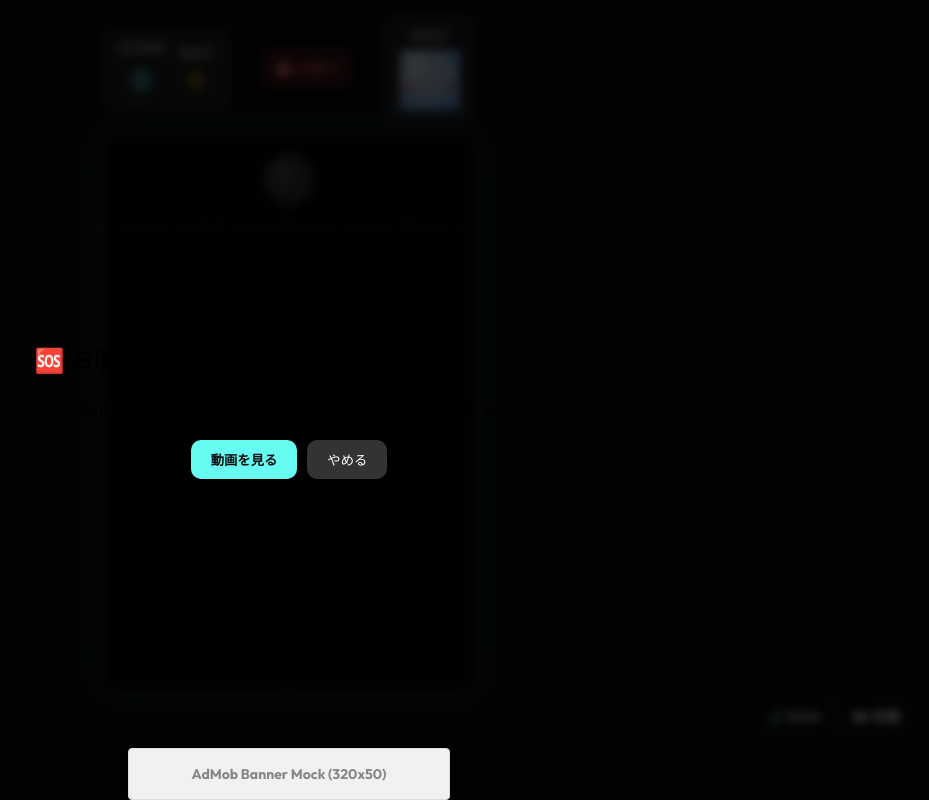
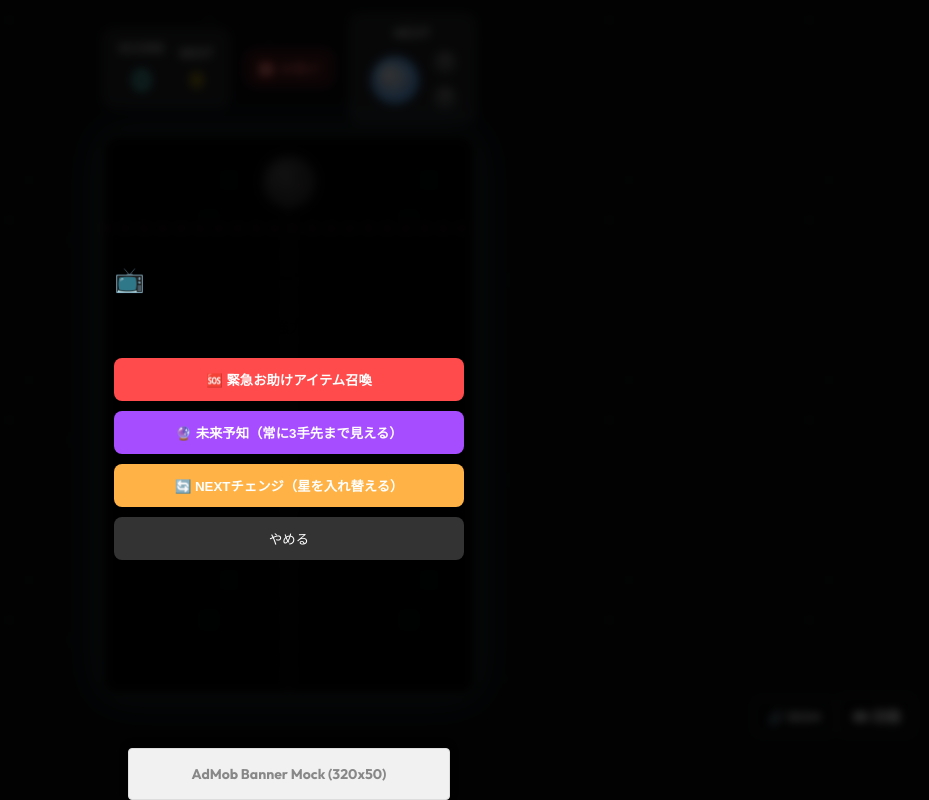
Before and after one commit to done-void/planet-game, a website built with Vite: page index.html in a window 1280 px wide. Both pictures are taken after a click on the button "🆘 お助け". Shown: the whole page, without its empty margins (351-1280 px from the left). Built offline with nearby package versions, Linux system fonts and the light colour scheme; what @capacitor-community/admob would draw is missing.

Commit message:
feat: 広告視聴によるNEXT拡張（未来予知）およびNEXT入れ替え機能の実装

```diff
--- a/index.html
+++ b/index.html
@@ -22,8 +22,14 @@
         </div>
         <button id="sos-button" class="sos-btn">🆘 お助け</button>
         <div class="next-planet">
-          <span class="label">NEXT</span>
-          <canvas id="next-preview-canvas" width="60" height="60"></canvas>
+          <span class="label" style="text-align: center; width: 100%;">NEXT</span>
+          <div style="display: flex; align-items: center; gap: 5px;">
+            <canvas id="next-preview-canvas" width="60" height="60"></canvas>
+            <div id="future-previews" style="display: flex; flex-direction: column; gap: 5px;">
+              <canvas id="next-preview-canvas-2" width="30" height="30"></canvas>
+              <canvas id="next-preview-canvas-3" width="30" height="30"></canvas>
+            </div>
+          </div>
         </div>
       </div>
 
@@ -42,13 +48,15 @@
       </div>
 
       <!-- Modals -->
-      <div id="sos-modal" class="modal hidden">
+      <div id="ads-modal" class="modal hidden">
         <div class="modal-content">
-          <h2>🆘 お助けアイテム召喚</h2>
-          <p>短い動画広告を視聴して、強力なお助けアイテムを次に降らせますか？</p>
-          <div class="modal-buttons" style="display:flex; gap:10px; justify-content:center; margin-top:20px;">
-            <button id="watch-ad-btn" style="background:#66fcf1; color:#0b0c10; border:none; padding:10px 20px; border-radius:10px; cursor:pointer; font-weight:bold;">動画を見る</button>
-            <button id="cancel-sos-btn" style="background:#333; color:#fff; border:none; padding:10px 20px; border-radius:10px; cursor:pointer;">やめる</button>
+          <h2>📺 お助け＆ボーナス</h2>
+          <p>動画広告を視聴して、強力な効果を発動します。</p>
+          <div style="display:flex; flex-direction:column; gap:10px; margin-top:20px;">
+            <button id="watch-ad-sos-btn" class="ad-btn" style="background:#ff4b4b; color:#fff; border:none; padding:12px; border-radius:8px; font-weight:bold; cursor:pointer;">🆘 緊急お助けアイテム召喚</button>
+            <button id="watch-ad-future-btn" class="ad-btn" style="background:#a64dff; color:#fff; border:none; padding:12px; border-radius:8px; font-weight:bold; cursor:pointer;">🔮 未来予知（常に3手先まで見える）</button>
+            <button id="watch-ad-reroll-btn" class="ad-btn" style="background:#ffb347; color:#fff; border:none; padding:12px; border-radius:8px; font-weight:bold; cursor:pointer;">🔄 NEXTチェンジ（星を入れ替える）</button>
+            <button id="cancel-ads-btn" style="background:#333; color:#fff; border:none; padding:12px; border-radius:8px; cursor:pointer;">やめる</button>
           </div>
         </div>
       </div>
--- a/main.js
+++ b/main.js
@@ -34,14 +34,9 @@ async function initAdMob() {
     };
     await AdMob.showBanner(bannerOptions);
 
-    // リワード広告（動画）のリスナー登録
+    // リワード広告の報酬付与処理
     AdMob.addListener('rewardedVideoUserDidEarnReward', () => {
-      // 視聴完了時の処理: 青色超巨星(14)かミニブラックホール(15)をランダムで付与
-      const isSupernova = Math.random() < 0.5;
-      currentPlanetIndex = isSupernova ? 14 : 15;
-      // 強力なアイテムなので、次のNEXTは通常のものに戻しておく（連発防止）
-      nextPlanetIndex = getNextPlanetIndex();
-      updateNextPreview();
+      handleRewardGiven();
     });
 
   } catch (error) {
@@ -64,8 +59,24 @@ async function showInterstitialAd() {
   }
 }
 
+let pendingRewardType = null;
+
+function handleRewardGiven() {
+  if (pendingRewardType === 'sos') {
+    const isSupernova = Math.random() < 0.5;
+    currentPlanetIndex = isSupernova ? 14 : 15;
+  } else if (pendingRewardType === 'future') {
+    isFutureRevealed = true;
+  } else if (pendingRewardType === 'reroll') {
+    nextPlanetsQueue = [getNextPlanetIndex(), getNextPlanetIndex(), getNextPlanetIndex()];
+  }
+  updateNextPreview();
+  pendingRewardType = null;
+}
+
 // リワード広告の表示関数
-async function showRewardVideoAd() {
+async function showRewardVideoAd(type) {
+  pendingRewardType = type;
   try {
     const options = {
       adId: 'ca-app-pub-3940256099942544/5224354917', // Google Test Rewarded Video ID
@@ -76,10 +87,7 @@ async function showRewardVideoAd() {
   } catch (error) {
     console.log("Reward video ad failed:", error);
     // Web環境でのテスト用（動画が見れない場合は直接付与）
-    const isSupernova = Math.random() < 0.5;
-    currentPlanetIndex = isSupernova ? 14 : 15;
-    nextPlanetIndex = getNextPlanetIndex();
-    updateNextPreview();
+    handleRewardGiven();
   }
 }
 
@@ -150,8 +158,11 @@ function getNextPlanetIndex() {
   return Math.floor(Math.random() * 5); // 通常の月〜金星
 }
 
-let currentPlanetIndex = getNextPlanetIndex();
-let nextPlanetIndex = getNextPlanetIndex();let flashAlpha = 0;
+let isFutureRevealed = false;
+let nextPlanetsQueue = [getNextPlanetIndex(), getNextPlanetIndex(), getNextPlanetIndex()];
+let currentPlanetIndex = nextPlanetsQueue.shift();
+nextPlanetsQueue.push(getNextPlanetIndex());
+let flashAlpha = 0;
 // ハイスコアの読み込み
 let bestScore = parseInt(localStorage.getItem('planetGameBestScore')) || 0;
 document.getElementById('best-score').innerText = bestScore;
@@ -186,19 +197,38 @@ const supermassiveStars = [];
 const scoreEl = document.getElementById('score');
 const nextPreviewCanvas = document.getElementById('next-preview-canvas');
 
-function updateNextPreview() {
-  if (!nextPreviewCanvas) return;
-  const planet = PLANETS[nextPlanetIndex];
-  const ctx = nextPreviewCanvas.getContext('2d');
-  ctx.clearRect(0, 0, 60, 60);
+function drawPreviewOnCanvas(canvasId, planetDef, size, isLocked) {
+  const canvas = document.getElementById(canvasId);
+  if (!canvas) return;
+  const ctx = canvas.getContext('2d');
+  ctx.clearRect(0, 0, canvas.width, canvas.height);
 
   ctx.save();
-  ctx.translate(30, 30);
-  // 少し大きめの星は縮小して枠内に収める
-  const scale = planet.radius > 60 ? 25 / planet.radius : 1;
-  ctx.scale(scale, scale);
-  drawPlanetContent(ctx, planet, planet.radius);
+  ctx.translate(canvas.width / 2, canvas.height / 2);
+
+  if (isLocked) {
+    ctx.fillStyle = 'rgba(255,255,255,0.2)';
+    ctx.beginPath();
+    ctx.arc(0, 0, size/2 * 0.8, 0, 2*Math.PI);
+    ctx.fill();
+    ctx.fillStyle = '#fff';
+    ctx.font = `bold ${size/2 * 0.8}px sans-serif`;
+    ctx.textAlign = 'center';
+    ctx.textBaseline = 'middle';
+    ctx.fillText('?', 0, 0);
+  } else {
+    // 描画用のスケール
+    const scale = planetDef.radius > size/2 ? (size/2 * 0.8) / planetDef.radius : 1;
+    ctx.scale(scale, scale);
+    drawPlanetContent(ctx, planetDef, planetDef.radius);
+  }
   ctx.restore();
+}
+
+function updateNextPreview() {
+  drawPreviewOnCanvas('next-preview-canvas', PLANETS[nextPlanetsQueue[0]], 60, false);
+  drawPreviewOnCanvas('next-preview-canvas-2', PLANETS[nextPlanetsQueue[1]], 30, !isFutureRevealed);
+  drawPreviewOnCanvas('next-preview-canvas-3', PLANETS[nextPlanetsQueue[2]], 30, !isFutureRevealed);
 }
 
 function addPlanet(x, y, index) {
@@ -241,8 +271,8 @@ function triggerDrop() {
   }
 
   // currentにnextを入れ、nextを新しく生成する
-  currentPlanetIndex = nextPlanetIndex;
-  nextPlanetIndex = getNextPlanetIndex();
+  currentPlanetIndex = nextPlanetsQueue.shift();
+  nextPlanetsQueue.push(getNextPlanetIndex());
   updateNextPreview();
 
   setTimeout(() => {
@@ -909,8 +939,10 @@ document.getElementById('retry-btn').addEventListener('click', () => {
   currentFalling = null;
   document.getElementById('game-over-screen').classList.add('hidden');
 
-  currentPlanetIndex = getNextPlanetIndex();
-  nextPlanetIndex = getNextPlanetIndex();
+  isFutureRevealed = false;
+  nextPlanetsQueue = [getNextPlanetIndex(), getNextPlanetIndex(), getNextPlanetIndex()];
+  currentPlanetIndex = nextPlanetsQueue.shift();
+  nextPlanetsQueue.push(getNextPlanetIndex());
   updateNextPreview();
 });
 
@@ -1005,31 +1037,43 @@ closeLegendBtn.addEventListener('click', () => {
 });
 
 // ======================================
-// お助けアイテム（SOS）ロジック
+// 広告＆お助けモーダルロジック
 // ======================================
-const sosBtn = document.getElementById('sos-button');
-const sosModal = document.getElementById('sos-modal');
-const watchAdBtn = document.getElementById('watch-ad-btn');
-const cancelSosBtn = document.getElementById('cancel-sos-btn');
+const adsBtn = document.getElementById('sos-button');
+const adsModal = document.getElementById('ads-modal');
+const cancelAdsBtn = document.getElementById('cancel-ads-btn');
 
-sosBtn.addEventListener('click', () => {
+const watchAdSosBtn = document.getElementById('watch-ad-sos-btn');
+const watchAdFutureBtn = document.getElementById('watch-ad-future-btn');
+const watchAdRerollBtn = document.getElementById('watch-ad-reroll-btn');
+
+adsBtn.addEventListener('click', () => {
   if (isGameOver) return;
-  sosModal.classList.remove('hidden');
+  adsModal.classList.remove('hidden');
   Runner.stop(runner); // 物理演算をポーズ
 });
 
-cancelSosBtn.addEventListener('click', () => {
-  sosModal.classList.add('hidden');
+cancelAdsBtn.addEventListener('click', () => {
+  adsModal.classList.add('hidden');
   if (!isGameOver) {
     Runner.run(runner, engine); // 再開
   }
 });
 
-watchAdBtn.addEventListener('click', () => {
-  sosModal.classList.add('hidden');
-  if (!isGameOver) {
-    Runner.run(runner, engine); // 物理演算再開
-  }
-  // 広告を表示
-  showRewardVideoAd();
+watchAdSosBtn.addEventListener('click', () => {
+  adsModal.classList.add('hidden');
+  if (!isGameOver) Runner.run(runner, engine);
+  showRewardVideoAd('sos');
 });
+
+watchAdFutureBtn.addEventListener('click', () => {
+  adsModal.classList.add('hidden');
+  if (!isGameOver) Runner.run(runner, engine);
+  showRewardVideoAd('future');
+});
+
+watchAdRerollBtn.addEventListener('click', () => {
+  adsModal.classList.add('hidden');
+  if (!isGameOver) Runner.run(runner, engine);
+  showRewardVideoAd('reroll');
+});
```
